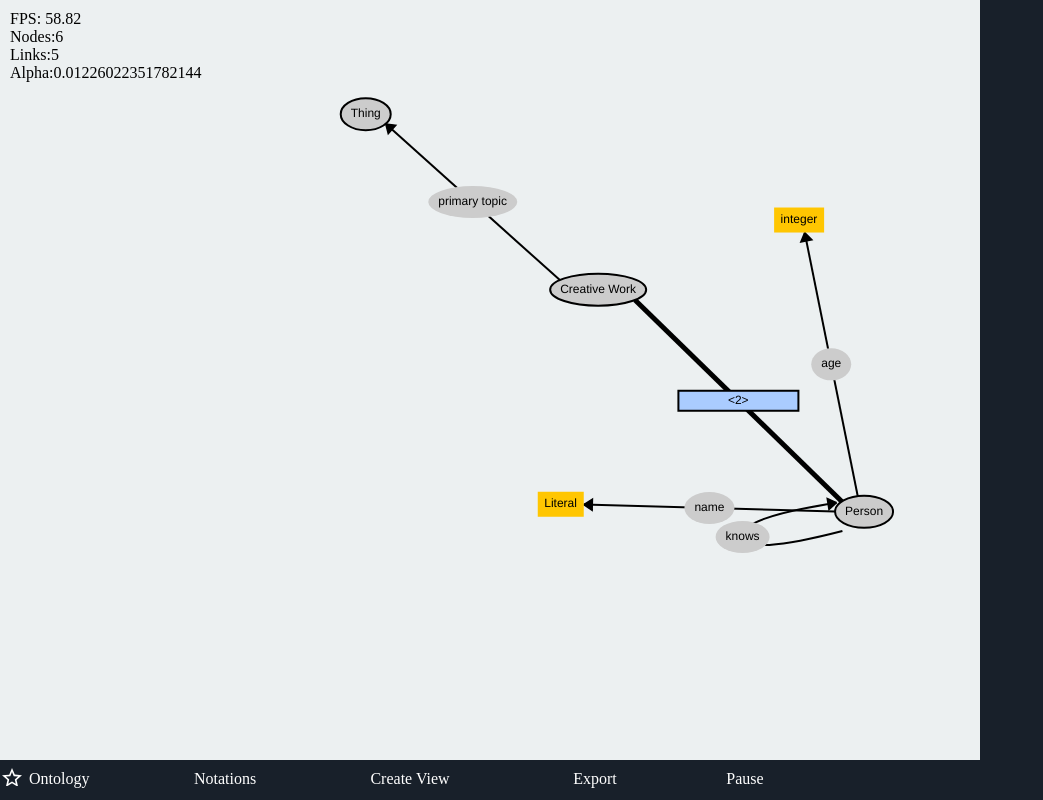
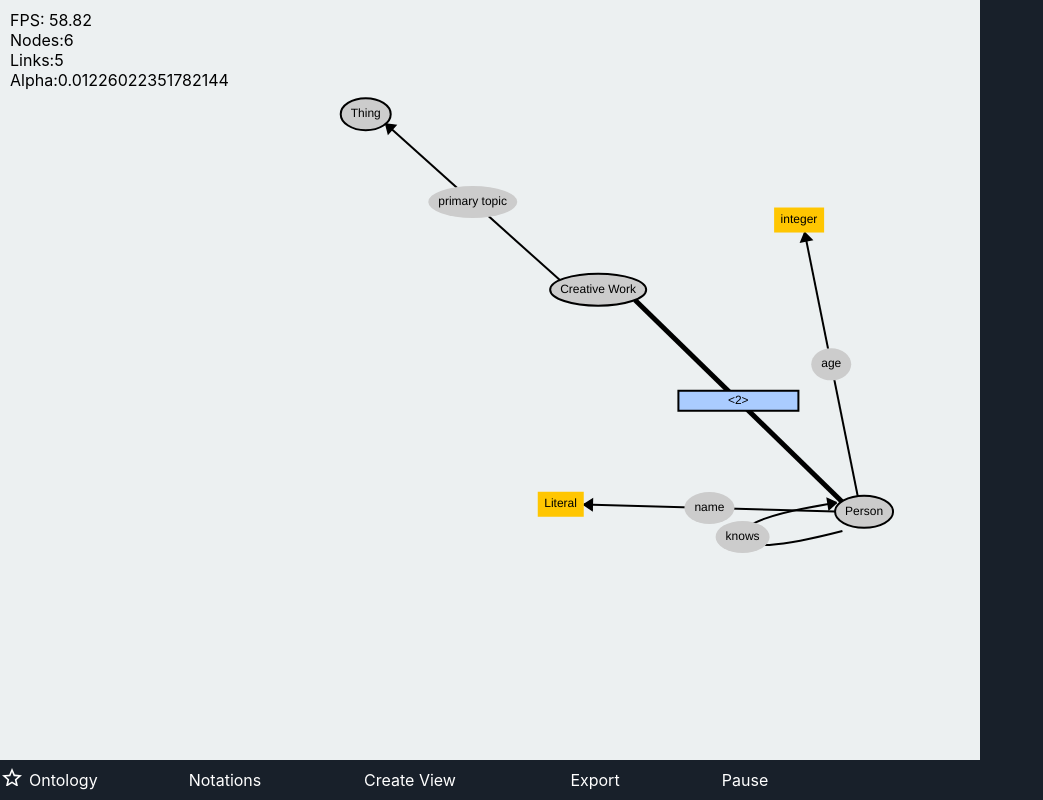
Before and after one commit to gizmo-vis/gizmo, a plain HTML site: page visualizationFramework/index.html in a window 1280 px wide. Shown: the whole page, without its empty margins (0-1043 px from the left). Drawn offline with Linux system fonts and the light colour scheme.

Commit message:
Update index.html

```diff
--- a/visualizationFramework/index.html
+++ b/visualizationFramework/index.html
@@ -12,7 +12,8 @@
     <title>GizMO Visualization Framework</title>
 </head>
 
-<body>
+<body style="font-family: -apple-system,BlinkMacSystemFont,Segoe UI,Helvetica,Arial,sans-serif,Apple Color Emoji,Segoe UI Emoji,Segoe UI Symbol">
+
 <main>
 
 
```
